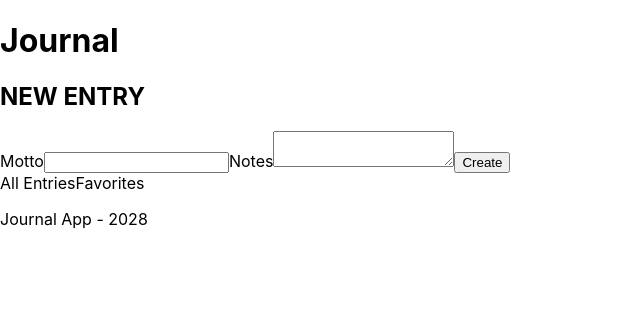
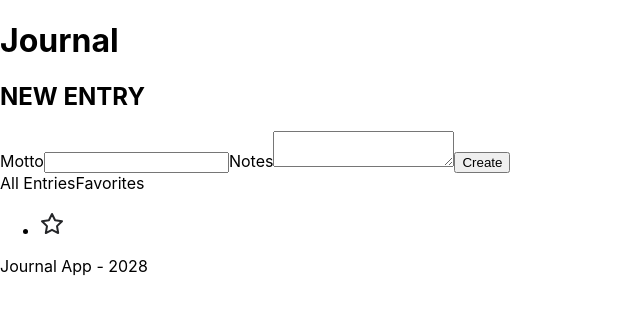
Before and after one commit to RobinWitt/Journal-App, a React (Create React App) app: page / in a window 1280 px wide. Shown: the top 314 px of the page, without its empty margins (0-640 px from the left). Built offline with nearby package versions, Linux system fonts and the light colour scheme.

Commit message:
add components

```diff
--- a/src/components/EntriesSection/index.js
+++ b/src/components/EntriesSection/index.js
@@ -1,8 +1,11 @@
+import EntryList from "../EntryList";
+
 export default function EntriesSection() {
   return (
     <>
       <tabs>All Entries</tabs>
       <tabs>Favorites</tabs>
+      <EntryList></EntryList>
     </>
   );
 }
--- /dev/null
+++ b/src/components/EntryCard/index.js
@@ -0,0 +1,14 @@
+import { ReactComponent as Logo } from "../../resources/star.svg";
+
+export default function EntryCard({ title, date, text, fav }) {
+  return (
+    <>
+      <li>
+        <p>{date}</p>
+        <h3>{title}</h3>
+        <Logo />
+        <p>{text}</p>
+      </li>
+    </>
+  );
+}
--- /dev/null
+++ b/src/components/EntryList/index.js
@@ -0,0 +1,11 @@
+import EntryCard from "../EntryCard";
+
+export default function EntryList() {
+  return (
+    <>
+      <ul className="entry-list">
+        <EntryCard></EntryCard>
+      </ul>
+    </>
+  );
+}
```
